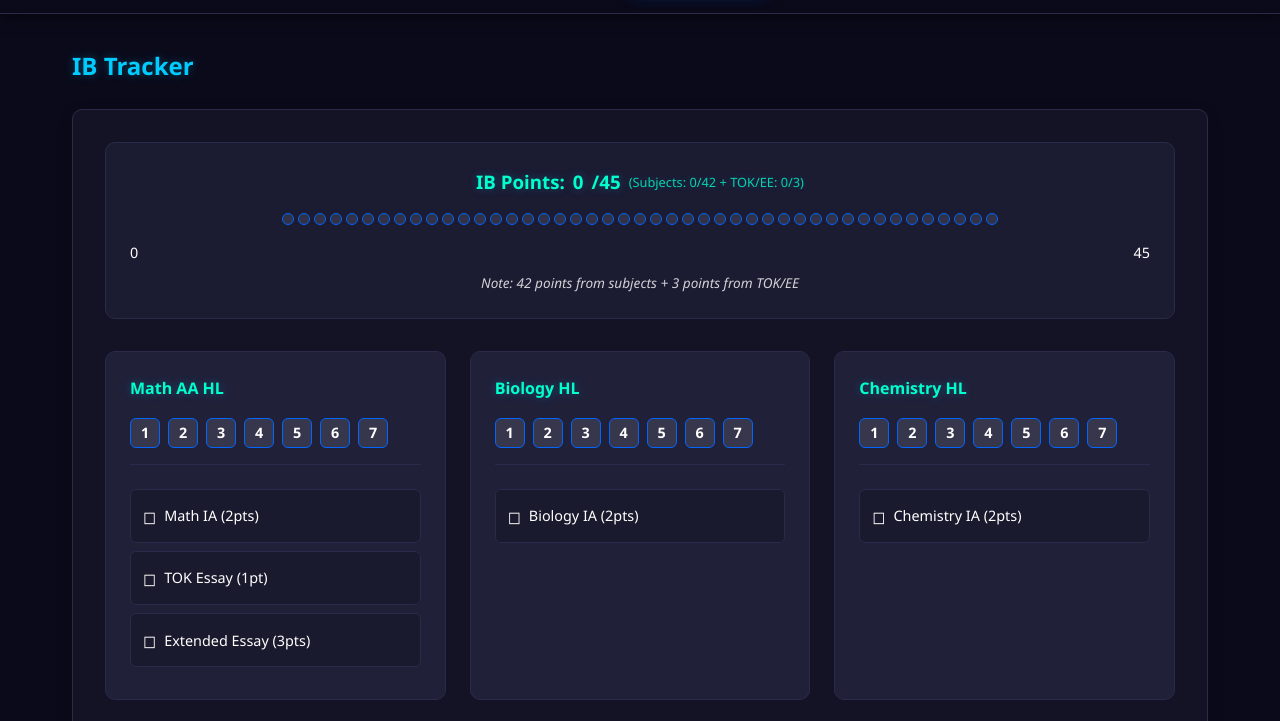
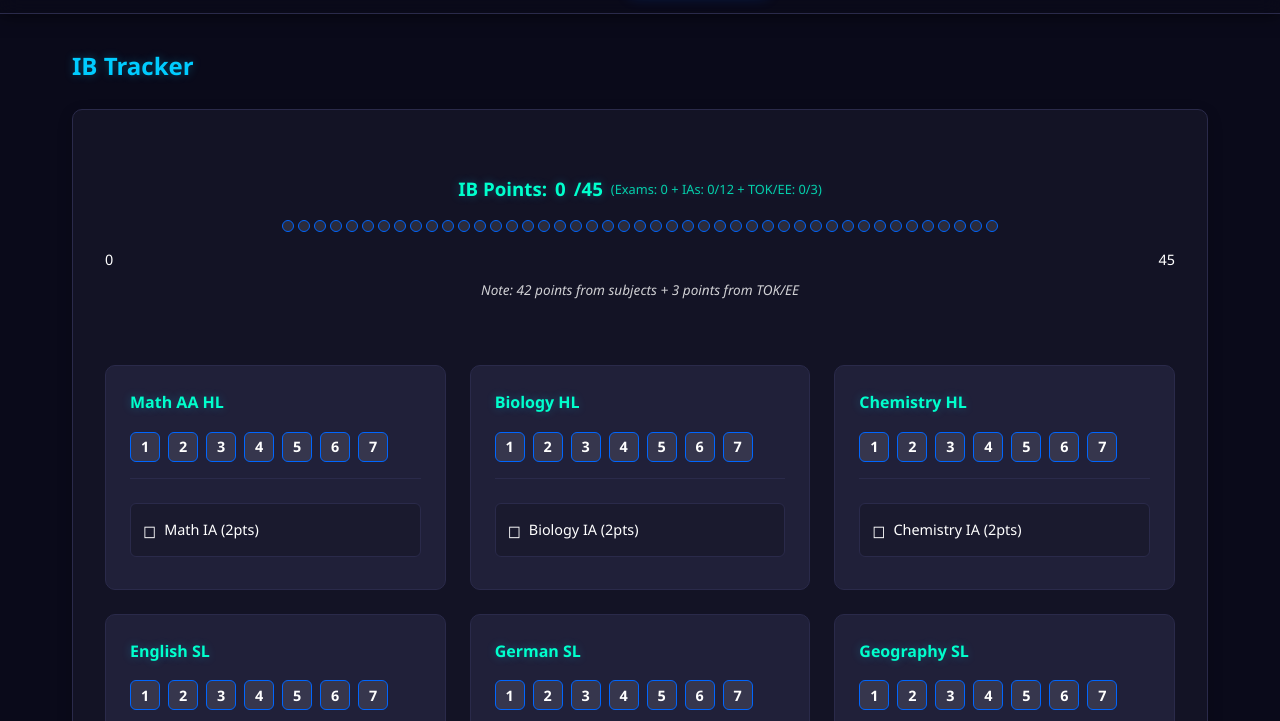
Before and after one commit to LopDaBop/LLOP, a plain HTML site: page index.html in a window 1280 px wide. Both pictures are taken after a click on the link "IB Tracker". Shown: the part 65-786 px from the top of the page. Drawn offline with Linux system fonts and the light colour scheme.

Commit message:
Refactor IB Points Tracker with accurate IB grading calculation and improved UI

```diff
--- a/css/style.css
+++ b/css/style.css
@@ -224,11 +224,28 @@ h1, h2, h3, h4 {
 /* Points Visualization */
 .ib-points {
     text-align: center;
-    margin-bottom: 2rem;
+    margin: 2rem 0;
+}
+
+.ib-content {
+    display: flex;
+    flex-direction: column;
+    gap: 2rem;
+}
+
+.core-container {
+    background: rgba(40, 40, 70, 0.6);
+    border-radius: 10px;
     padding: 1.5rem;
-    background: rgba(40, 40, 70, 0.4);
-    border-radius: 10px;
     border: 1px solid var(--border-color);
+    margin-top: 1.5rem;
+}
+
+.core-container h3 {
+    color: var(--accent-color);
+    margin-top: 0;
+    margin-bottom: 1rem;
+    font-size: 1.3rem;
 }
 
 .ib-points h3 {
--- a/js/script.js
+++ b/js/script.js
@@ -105,10 +105,15 @@ function initializeIBTracker() {
     `;
     document.querySelector('.ib-container').prepend(pointsContainer);
 
+    // Create container for all IB content
+    const ibContent = document.createElement('div');
+    ibContent.className = 'ib-content';
+
     // Render Subject Cards
     const subjectsContainer = document.createElement('div');
     subjectsContainer.className = 'subjects-container';
 
+    // Render regular subjects
     ibSubjects.forEach(subject => {
         const subjectCard = document.createElement('div');
         subjectCard.className = 'subject-card';
@@ -121,9 +126,9 @@ function initializeIBTracker() {
             </div>
             <div class="subject-assignments">
                 ${assignments
-                    .filter(a => a.subject === subject.name || (a.subject === 'Core' && subject.name === 'Math AA'))
+                    .filter(a => a.subject === subject.name)
                     .map(a => `
-                        <div class="assignment ${a.completed ? 'completed' : ''}"
+                        <div class="assignment"
                              data-points="${a.points}">
                             ${a.name} (${a.points}pt${a.points > 1 ? 's' : ''})
                         </div>
@@ -133,7 +138,27 @@ function initializeIBTracker() {
         subjectsContainer.appendChild(subjectCard);
     });
 
-    document.querySelector('.ib-container').appendChild(subjectsContainer);
+    // Create Core assignments section (TOK/EE)
+    const coreContainer = document.createElement('div');
+    coreContainer.className = 'core-container';
+    coreContainer.innerHTML = `
+        <h3>Core Requirements</h3>
+        <div class="core-assignments">
+            ${assignments
+                .filter(a => a.subject === 'Core')
+                .map(a => `
+                    <div class="assignment"
+                         data-points="${a.points}">
+                        ${a.name} (${a.points}pt${a.points > 1 ? 's' : ''})
+                    </div>
+                `).join('')}
+        </div>
+    `;
+
+    // Add all containers to the IB content
+    ibContent.appendChild(subjectsContainer);
+    ibContent.appendChild(coreContainer);
+    document.querySelector('.ib-container').appendChild(ibContent);
 
     // Add event listeners
     document.querySelectorAll('.subject-points .point').forEach(point => {
@@ -158,7 +183,14 @@ function initializeIBTracker() {
         });
     });
 
-    document.querySelectorAll('.assignment').forEach(assignment => {
+    document.querySelectorAll('.subject-assignments .assignment').forEach(assignment => {
+        assignment.addEventListener('click', function() {
+            this.classList.toggle('completed');
+            updateIBPoints();
+        });
+    });
+
+    document.querySelectorAll('.core-assignments .assignment').forEach(assignment => {
         assignment.addEventListener('click', function() {
             this.classList.toggle('completed');
             updateIBPoints();
@@ -181,34 +213,48 @@ function initializeIBTracker() {
 }
 
 function updateIBPoints() {
-    let totalPoints = 0;
+    let examPoints = 0;      // From final exams (70-80% of 42 = ~30 points)
+    let iaPoints = 0;        // From IAs/IOCs (20-30% of 42 = ~12 points)
     let subjectCount = 0;
 
-    // Calculate subject points (max 7 per subject, but scaled to fit into 42 total)
-    // Each subject contributes up to 5 points from final exams and 2 points from IAs
+    // Calculate points from subject grades (final exams)
     document.querySelectorAll('.subject-card').forEach(card => {
-        const points = parseInt(card.getAttribute('data-points') || '0');
-        if (!isNaN(points) && points > 0) {
-            // Scale the points: 1-7 to 0-7 (but in practice max 6-7)
-            // 1 = 1, 2 = 2, ..., 7 = 7
-            totalPoints += Math.min(points, 7);
+        const grade = parseInt(card.getAttribute('data-points') || '0');
+        if (!isNaN(grade) && grade > 0) {
+            // Scale the grade (1-7) to exam points (about 70% of subject weight)
+            // Each subject can contribute up to ~5 points from final exams (70% of 7)
+            examPoints += (grade / 7) * 5;
             subjectCount++;
         }
     });
 
-    // Scale total to fit into 42 points (7 subjects * 6 points)
-    // But since we're using actual IB grades, we'll just cap at 42
-    let scaledPoints = Math.min(totalPoints, 42);
+    // Calculate points from IAs/IOCs (about 30% of subject weight)
+    document.querySelectorAll('.assignment.completed').forEach(assignment => {
+        // IAs are worth 2 points each (scaled to fit 30% of 7 = ~2 points per subject)
+        const points = parseFloat(assignment.getAttribute('data-points') || '0');
+        if (assignment.closest('.subject-assignments')) {
+            // This is a subject IA/IOC (not TOK/EE)
+            iaPoints += points;
+        }
+    });
+
+    // Cap IA points at 30% of 42 = ~12 points
+    iaPoints = Math.min(iaPoints, 12);
+
+    // Calculate total subject points (exams + IAs, max 42)
+    let subjectTotal = Math.min(examPoints + iaPoints, 42);
 
     // Add TOK/EE points (3 points max)
     let tokEePoints = 0;
     document.querySelectorAll('.assignment.completed').forEach(assignment => {
-        const points = parseInt(assignment.getAttribute('data-points') || '0');
-        tokEePoints = Math.min(tokEePoints + points, 3); // Cap at 3 for TOK/EE
+        if (assignment.closest('.core-assignments')) {
+            const points = parseFloat(assignment.getAttribute('data-points') || '0');
+            tokEePoints = Math.min(tokEePoints + points, 3);
+        }
     });
 
     // Calculate final total (max 45)
-    const finalTotal = Math.min(scaledPoints + tokEePoints, 45);
+    const finalTotal = Math.min(Math.round(subjectTotal) + tokEePoints, 45);
 
     // Update display
     const pointsElement = document.getElementById('ib-total-points');
@@ -218,7 +264,7 @@ function updateIBPoints() {
         // Show breakdown in the UI
         const breakdownElement = document.getElementById('ib-points-breakdown');
         if (breakdownElement) {
-            breakdownElement.textContent = `(Subjects: ${scaledPoints}/42 + TOK/EE: ${tokEePoints}/3)`;
+            breakdownElement.textContent = `(Exams: ${Math.round(examPoints)} + IAs: ${Math.round(iaPoints)}/12 + TOK/EE: ${tokEePoints}/3)`;
         }
     }
 
```
